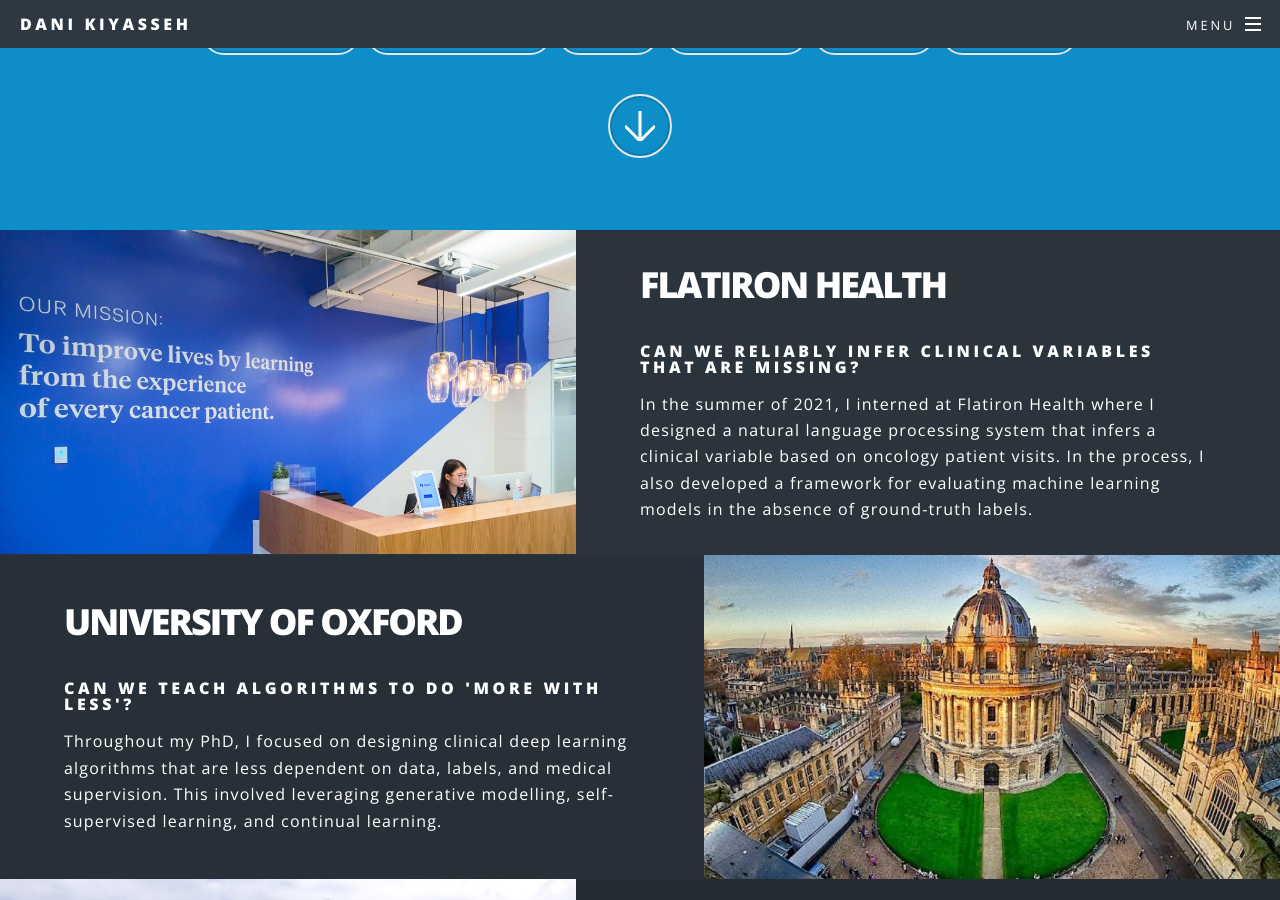
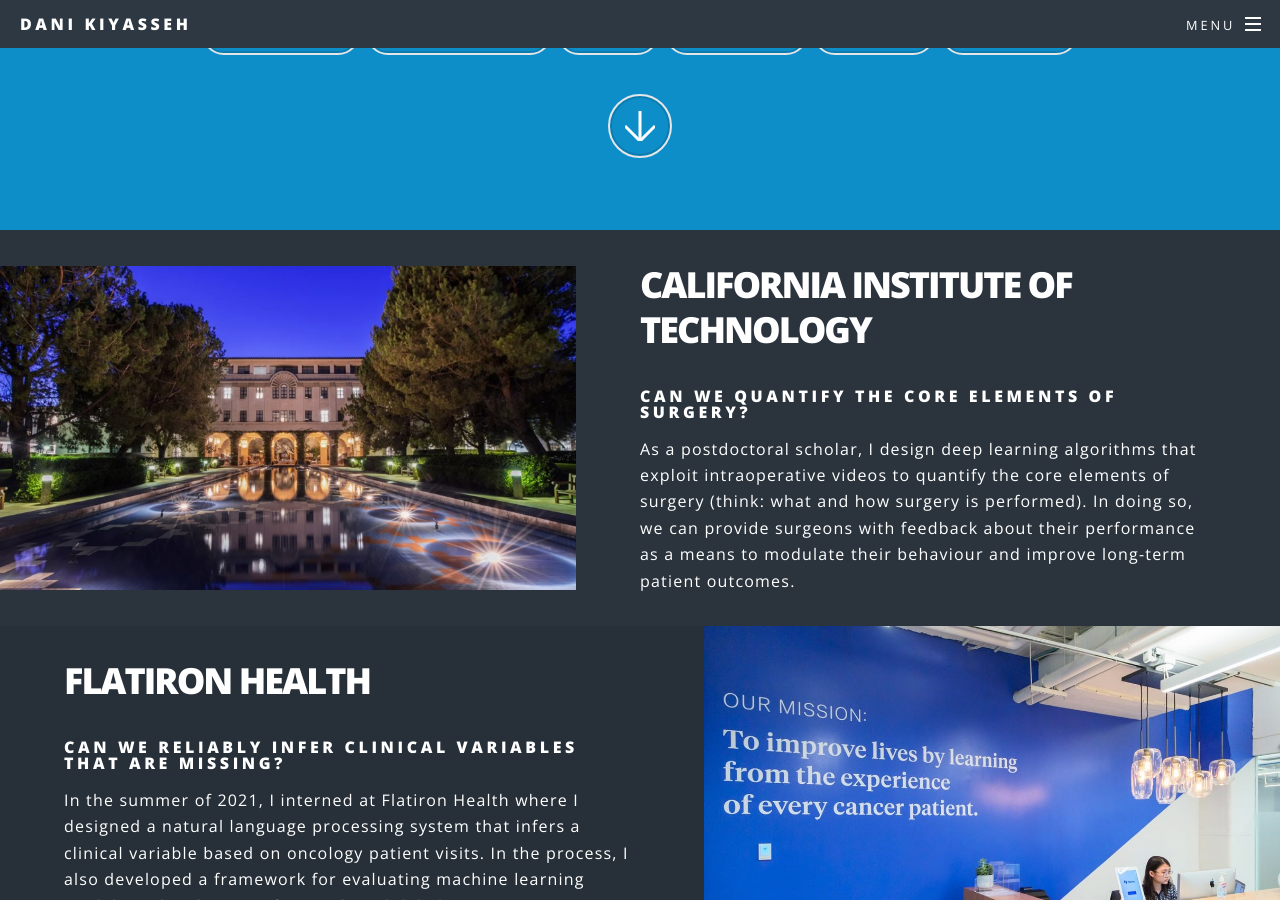
Before and after one commit to danikiyasseh/danikiyasseh.github.io, a Jekyll site: the page index.html, which Jekyll copies as it is, in a window 1280 px wide and 900 px high, scrolled down 1598 px. Built offline with Jekyll 4.4.1, drawn with Linux system fonts in a browser that asks for light colours; comment, search, counter and statistics services are not loaded.

Commit message:
added postdoc experience

```diff
--- a/index.html
+++ b/index.html
@@ -131,6 +131,18 @@
 			        <section id="experience" class="wrapper alt style2">
 
 					<section class="spotlight">
+			        		<div class="image"><img src="images/caltech_night.jpg" alt="Ox" /></div><div class="content">
+			        		<h2><a href="https://www.cms.caltech.edu/">California Institute of Technology</a></h2>
+ 						<h1>Can we quantify the core elements of surgery?</h1>
+						<p style="text-align:left;">
+						 As a postdoctoral scholar, I design deep learning algorithms that exploit intraoperative videos to quantify the core elements of surgery (think: what and how surgery is performed).
+						 In doing so, we can provide surgeons with feedback about their performance as a means to modulate their behaviour and improve long-term patient outcomes.
+						</p>
+			        		</div>
+			        	</section>
+
+
+					<section class="spotlight">
 			        		<div class="image"><img src="images/flatiron.jpg" alt="Ox" /></div><div class="content">
 			        		<h2><a href="https://flatiron.com/">Flatiron Health</a></h2>
  						<h1>Can we reliably infer clinical variables that are missing?</h1>
```
